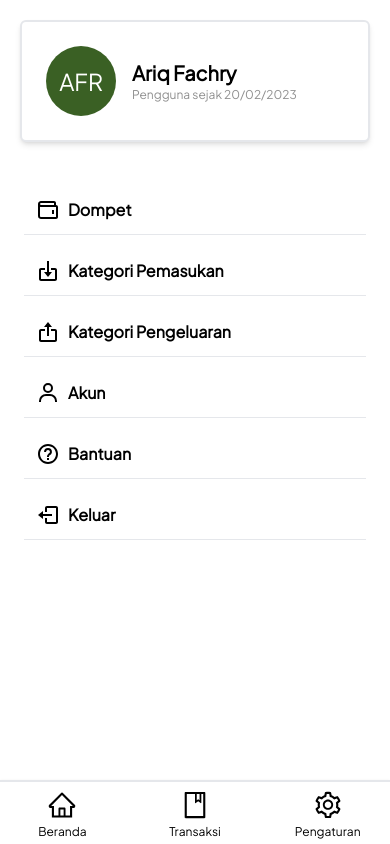
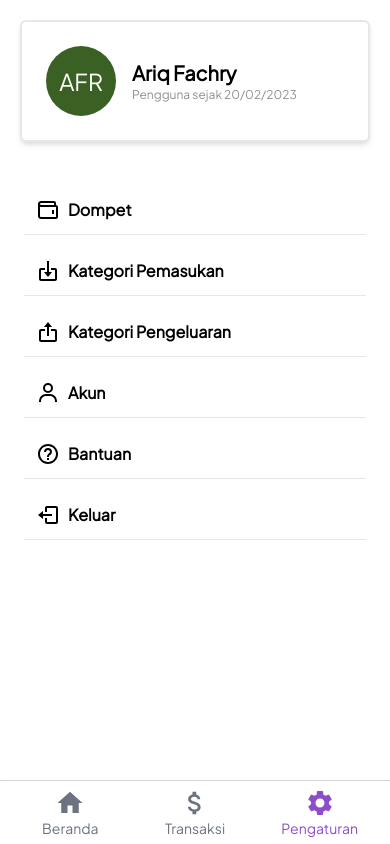
Before and after one commit to AriqF/pofits_client, a Next.js app: page /me/settings in a window 390 px wide. Built offline with nearby package versions, Linux system fonts and the light colour scheme; no server answers.

Commit message:
change to bottom bar component for mobile navbar

```diff
--- a/src/components/tools/navbar/user/index.tsx
+++ b/src/components/tools/navbar/user/index.tsx
@@ -11,12 +11,14 @@ import {
 } from "react-icons/ai";
 import UserMobileNavbar from "./mobile-navbar";
 import UserDesktopNavbar from "./desktop-navbar";
+import BottomBar from "./bottom-bar";
 
 export default function UserNavbar() {
   return (
     <>
       <nav className="lg:hidden w-full">
-        <UserMobileNavbar />
+        {/* <UserMobileNavbar /> */}
+        <BottomBar />
       </nav>
       <nav className="lg:block hidden px-2 py-3 bg-palepurple text-white drop-shadow-xl">
         <UserDesktopNavbar />
```
